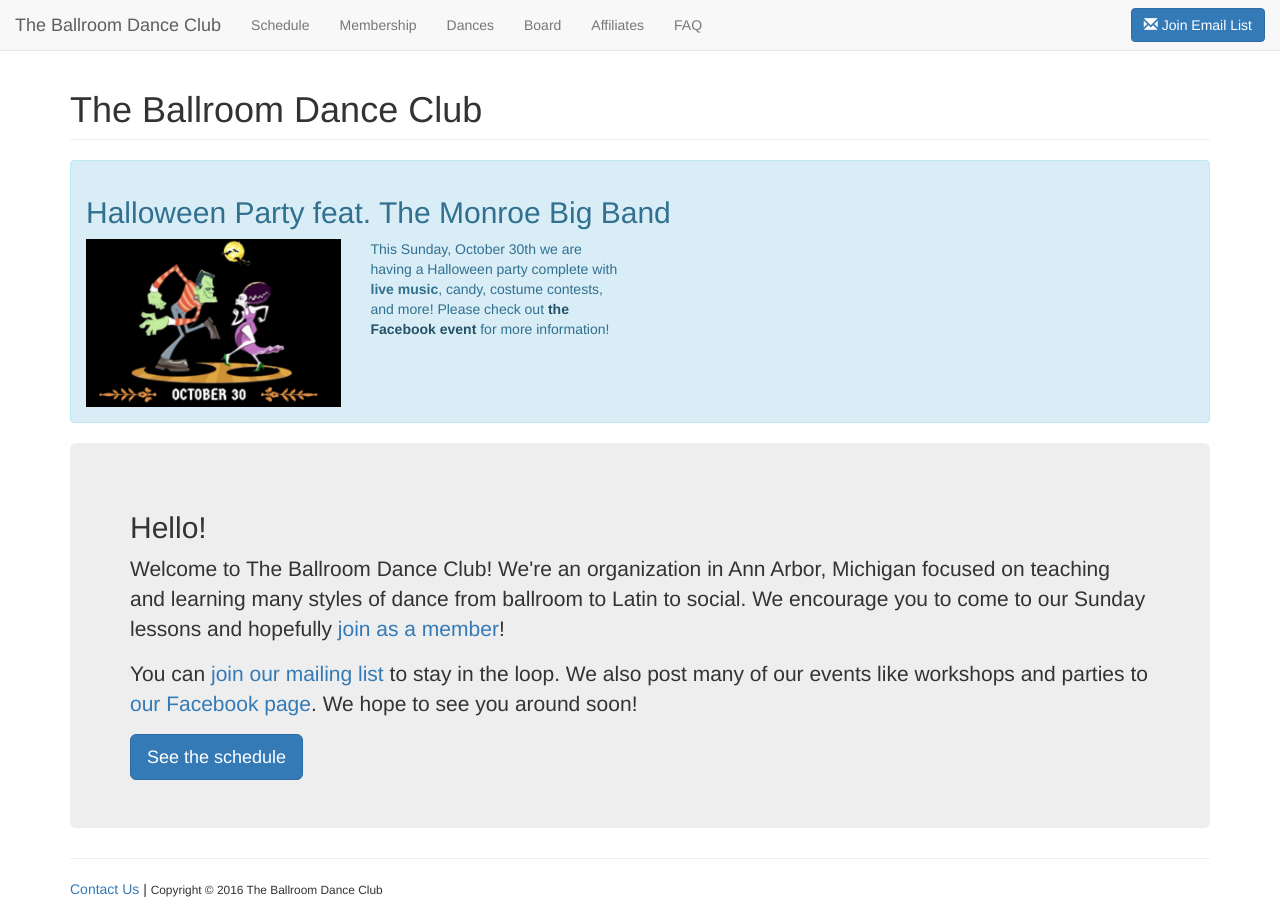
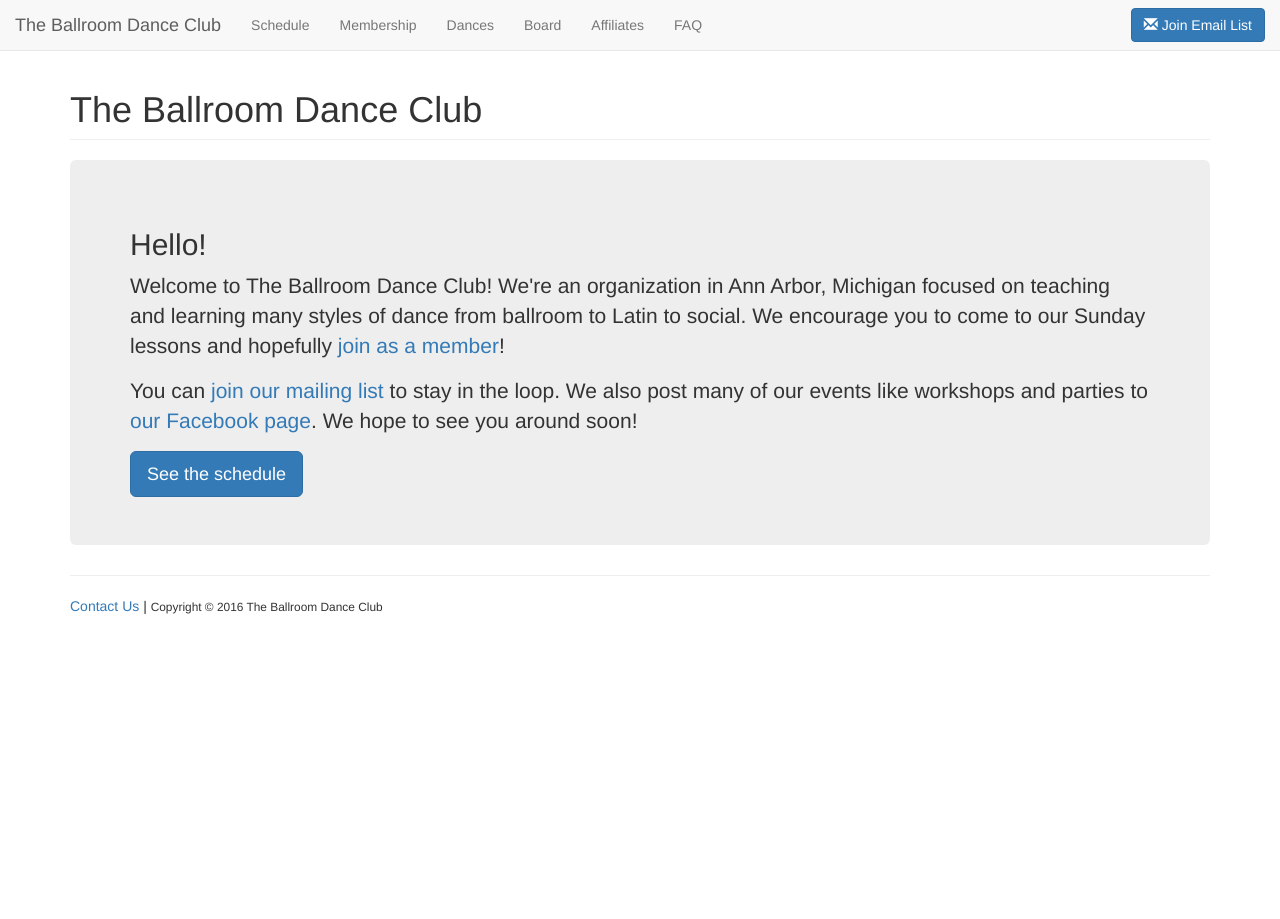
Before and after one commit to ballroom-dance-club/ballroom-dance-club.github.io, a Jekyll site: the page built from index.html, in a window 1280 px wide. Built offline with Jekyll 4.4.1, drawn with Linux system fonts in a browser that asks for light colours; nearby versions of some CDN libraries.

Commit message:
Remove halloween party message

```diff
--- a/index.html
+++ b/index.html
@@ -2,22 +2,6 @@
 layout: default
 seo:
   type: Organization
-info_message: >
-    <h2>Halloween Party feat. The Monroe Big Band</h2>
-    <div class="row">
-        <div class="col-sm-6 col-md-3">
-            <a href="https://www.facebook.com/events/1293416184023910/" class="alert-link" data-track="link:halloween party 2016">
-                <img class="img-responsive" src="/images/events/halloween-party-2016-10-30.png" alt="Halloween Party announcement for October 30th, 2016">
-            </a>
-        </div>
-        <div class="col-sm-6 col-md-3">
-            <p>
-                This Sunday, October 30th we are having a Halloween party complete with <strong>live music</strong>, candy, costume contests,
-                and more! Please check out <a href="https://www.facebook.com/events/1293416184023910/" class="alert-link" data-track="link:halloween party 2016">the Facebook event</a>
-                for more information!
-            </p>
-        </div>
-    </div>
 ---
 
 <div class="jumbotron">
```
